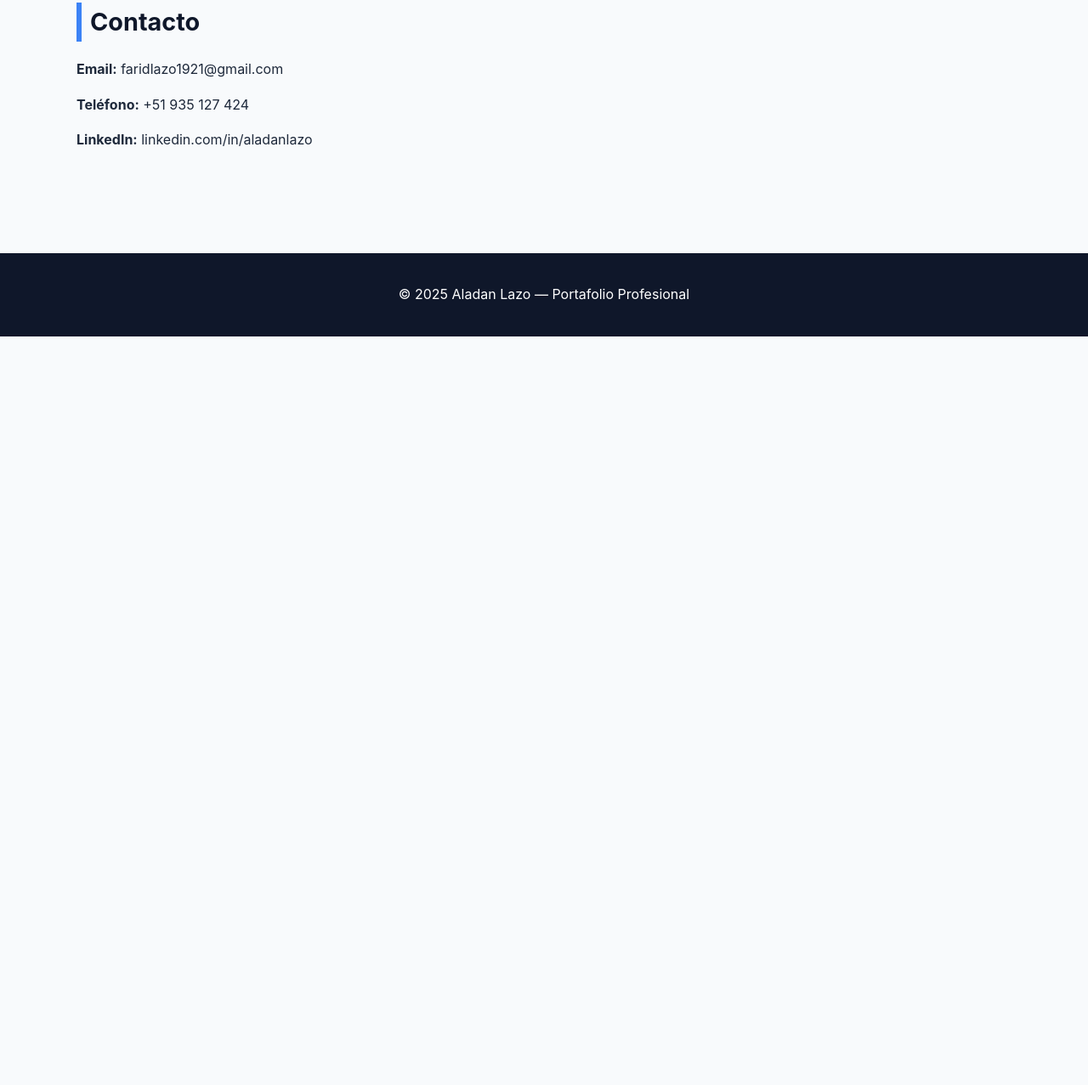
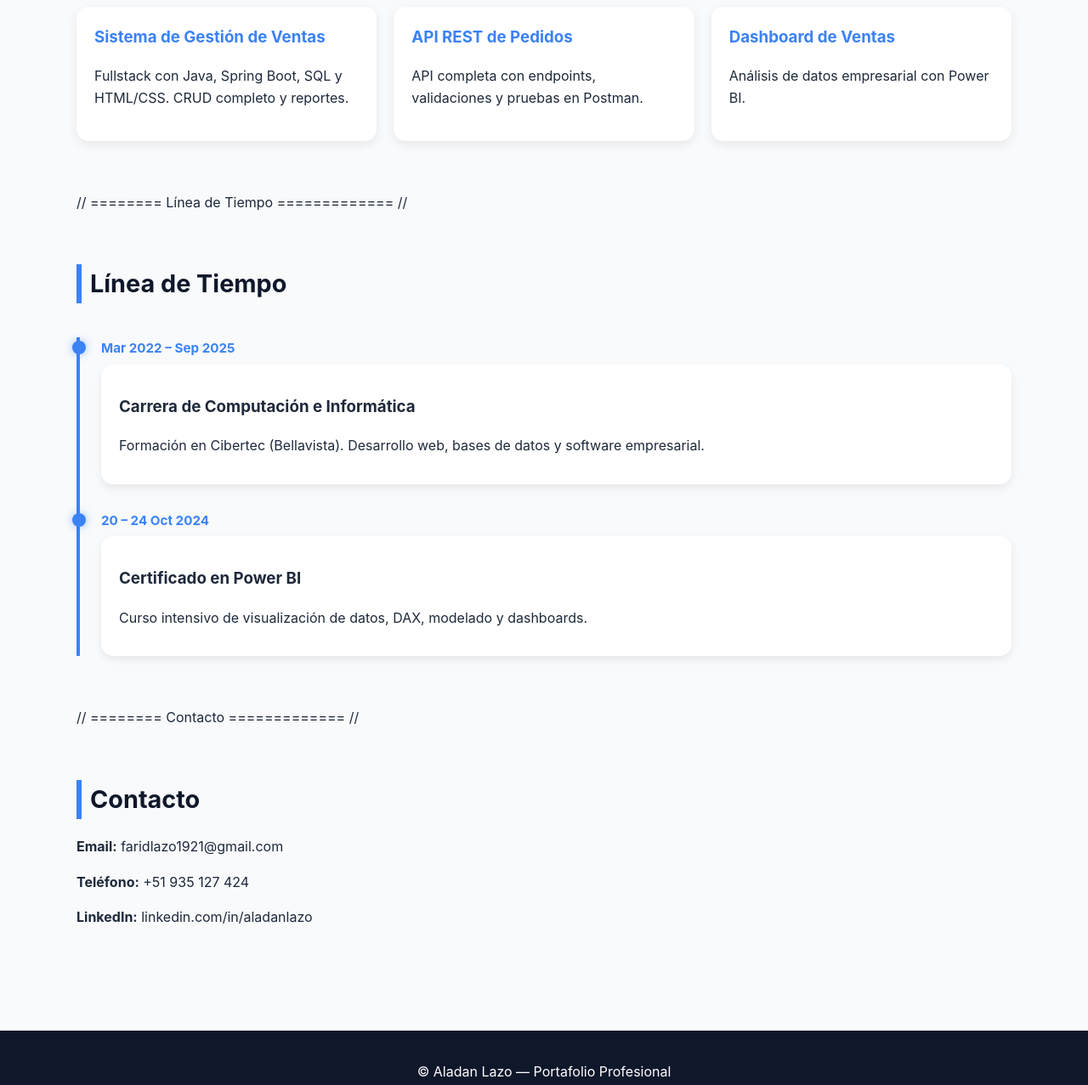
Before and after one commit to Aladan2040/aladan2040.github.io, a plain HTML site: page index.html in a window 1280 px wide. Shown: the part 1251-2528 px from the top of the page at 85% size. Before the commit the page ends 1647 px from the top, so only its background shows below. Drawn offline with Linux system fonts and the light colour scheme.

Commit message:
Portafolio v1.2

```diff
--- a/index.html
+++ b/index.html
@@ -7,6 +7,8 @@
   <link rel="stylesheet" href="styles.css" />
 </head>
 <body>
+
+    // ==========  Hero  =========== //
   <header class="hero">
     <div class="hero-content">
       <h1 class="title">Aladan Farid Sebastian Lazo Espinoza</h1>
@@ -16,11 +18,18 @@
   </header>
 
   <main class="container">
+
+    // ========  Sobre Mi  ============= //
     <section class="section" id="sobre-mi">
       <h2 class="section-title">Sobre mí</h2>
-      <p class="section-text">Soy egresado de Computación e Informática con enfoque en desarrollo web y software. Manejo tecnologías backend como Java, Spring Boot y SQL, y también frameworks frontend como React. Busco crecer profesionalmente construyendo soluciones prácticas, limpias y escalables.</p>
+      <p class="section-text">
+        Soy egresado de Computación e Informática con enfoque en desarrollo web y software.
+        Manejo tecnologías backend como Java, Spring Boot y SQL, y también frameworks frontend como React.
+        Busco crecer profesionalmente construyendo soluciones prácticas, limpias y escalables.
+      </p>
     </section>
 
+    // ========  Habilidades  ============= //
     <section class="section" id="habilidades">
       <h2 class="section-title">Habilidades</h2>
       <div class="grid">
@@ -33,6 +42,7 @@
       </div>
     </section>
 
+    // ========  Proyectos  ============= //
     <section class="section" id="proyectos">
       <h2 class="section-title">Proyectos</h2>
       <div class="grid">
@@ -51,16 +61,44 @@
       </div>
     </section>
 
+    // ========  Línea de Tiempo  ============= //
+    <section class="section" id="timeline">
+      <h2 class="section-title">Línea de Tiempo</h2>
+
+      <div class="timeline">
+
+        <div class="timeline-item">
+          <span class="timeline-date">Mar 2022 – Sep 2025</span>
+          <div class="timeline-content">
+            <h3>Carrera de Computación e Informática</h3>
+            <p>Formación en Cibertec (Bellavista). Desarrollo web, bases de datos y software empresarial.</p>
+          </div>
+        </div>
+
+        <div class="timeline-item">
+          <span class="timeline-date">20 – 24 Oct 2024</span>
+          <div class="timeline-content">
+            <h3>Certificado en Power BI</h3>
+            <p>Curso intensivo de visualización de datos, DAX, modelado y dashboards.</p>
+          </div>
+        </div>
+
+      </div>
+    </section>
+
+    // ========  Contacto  ============= //
     <section class="section" id="contacto">
       <h2 class="section-title">Contacto</h2>
       <p><strong>Email:</strong> faridlazo1921@gmail.com</p>
       <p><strong>Teléfono:</strong> +51 935 127 424</p>
       <p><strong>LinkedIn:</strong> linkedin.com/in/aladanlazo</p>
     </section>
+
   </main>
 
   <footer class="footer">
-    <p>© 2025 Aladan Lazo — Portafolio Profesional</p>
+    <p>© Aladan Lazo — Portafolio Profesional</p>
   </footer>
+
 </body>
-</html
+</html>
--- a/styles.css
+++ b/styles.css
@@ -1,4 +1,4 @@
-/* ===========Estilos Generales=============== */
+/* ===========  Estilos generales  =============== */
 
 :root {
   --primary: #3b82f6;
@@ -19,7 +19,7 @@ body {
   line-height: 1.6;
 }
 
-/* ===========Hero=============== */
+/* ===========  Hero  =============== */
 
 .hero {
   background: linear-gradient(135deg, #e0ecff, #ffffff);
@@ -56,7 +56,7 @@ body {
   background: #1668d9;
 }
 
-/* ===========Contenedores=============== */
+/* ==========  Contenedores  ================ */
 
 .container {
   max-width: 1100px;
@@ -81,7 +81,7 @@ body {
   max-width: 800px;
 }
 
-/* ===========Grid=============== */
+/* ===========  Grid  =============== */
 
 .grid {
   display: grid;
@@ -89,7 +89,7 @@ body {
   gap: 20px;
 }
 
-/* ===========Cards=============== */
+/* ===========  Cards  =============== */
 
 .card {
   background: var(--white);
@@ -110,7 +110,7 @@ body {
   color: var(--primary);
 }
 
-/* ===========Footer=============== */
+/* ===========  Footer  =============== */
 
 .footer {
   text-align: center;
@@ -120,7 +120,7 @@ body {
   margin-top: 40px;
 }
 
-/* ===========Responsive Fix=============== */
+/* ===========  Responsive Fix  =============== */
 
 @media (max-width: 600px) {
   .title {
@@ -131,3 +131,50 @@ body {
     font-size: 1rem;
   }
 }
+
+/* ===========  Timeline  =============== */
+
+.timeline {
+  position: relative;
+  margin-top: 40px;
+  padding-left: 25px;
+  border-left: 4px solid var(--primary);
+}
+
+.timeline-item {
+  margin-bottom: 30px;
+  position: relative;
+}
+
+.timeline-item::before {
+  content: "";
+  width: 16px;
+  height: 16px;
+  background: var(--primary);
+  border-radius: 50%;
+  position: absolute;
+  left: -34px;
+  top: 4px;
+  box-shadow: 0 0 10px rgba(59, 130, 246, 0.5);
+}
+
+.timeline-date {
+  font-weight: bold;
+  color: var(--primary);
+  font-size: 0.95rem;
+}
+
+.timeline-content {
+  background: var(--white);
+  padding: 15px 20px;
+  border-radius: var(--radius);
+  box-shadow: 0 4px 10px var(--card-shadow);
+  margin-top: 6px;
+  transition: var(--transition);
+  border: 1px solid transparent;
+}
+
+.timeline-content:hover {
+  border-color: var(--primary);
+  transform: translateY(-3px);
+}
```
